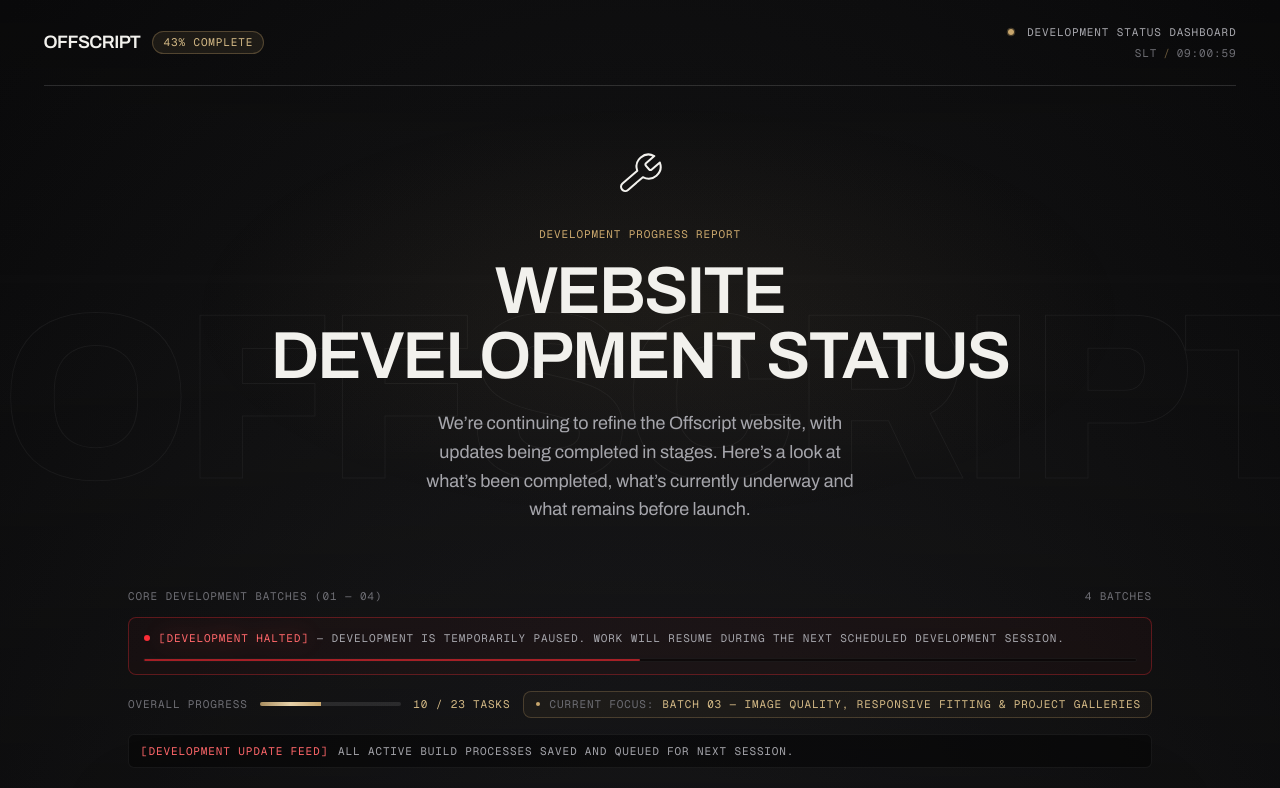
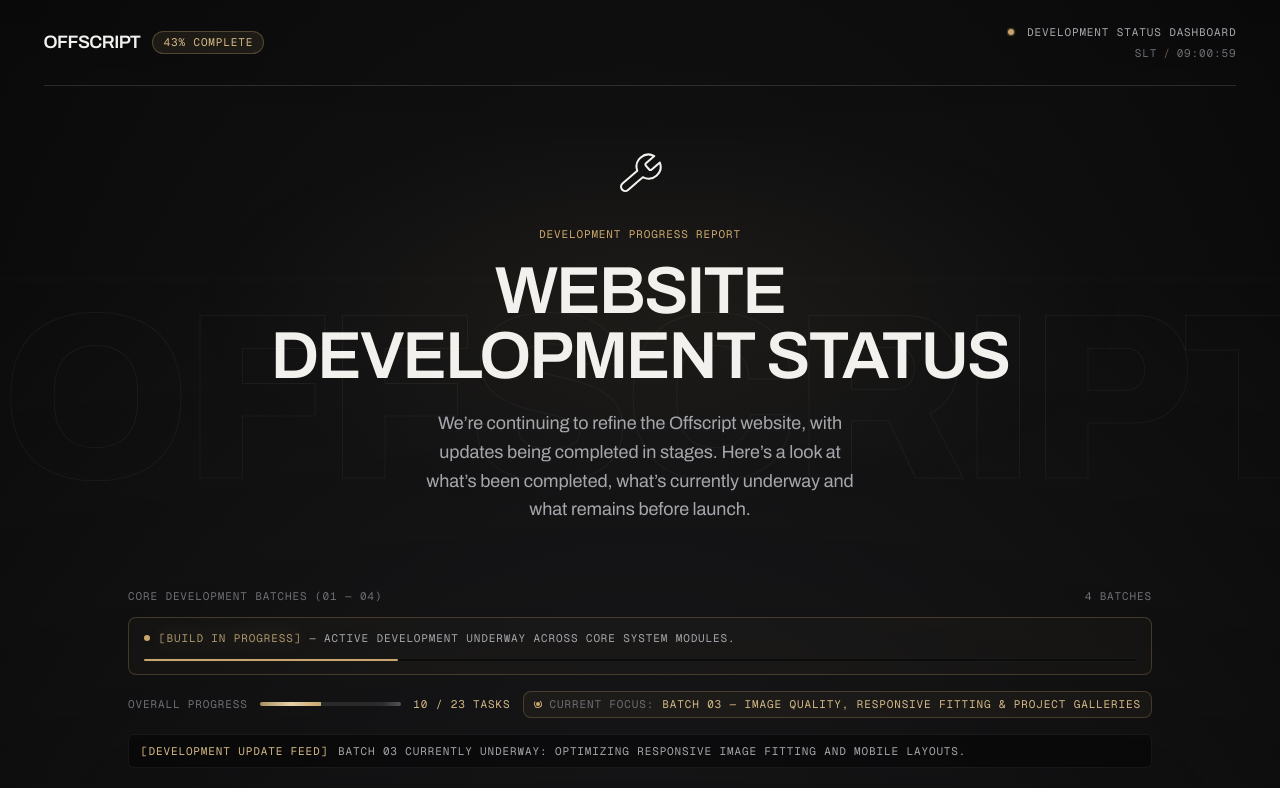
Before and after one commit to Senovra/Offscript, a Next.js app: page / in a window 1280 px wide. Shown: the top 788 px of the page. Built offline with nearby package versions, Linux system fonts and the light colour scheme; no server answers.

Commit message:
Changed maintenance page status to active

```diff
--- a/src/components/layout/Maintenance.tsx
+++ b/src/components/layout/Maintenance.tsx
@@ -22,7 +22,7 @@
 // ==========================================
 
 // Easily change build status here in code: "active" | "halted" | "standby" | "deploy"
-const CURRENT_BUILD_STATUS: "active" | "halted" | "standby" | "deploy" = "halted";
+const CURRENT_BUILD_STATUS: "active" | "halted" | "standby" | "deploy" = "active";
 
 const BUILD_STATUS_CONFIG = {
   active: {
```
